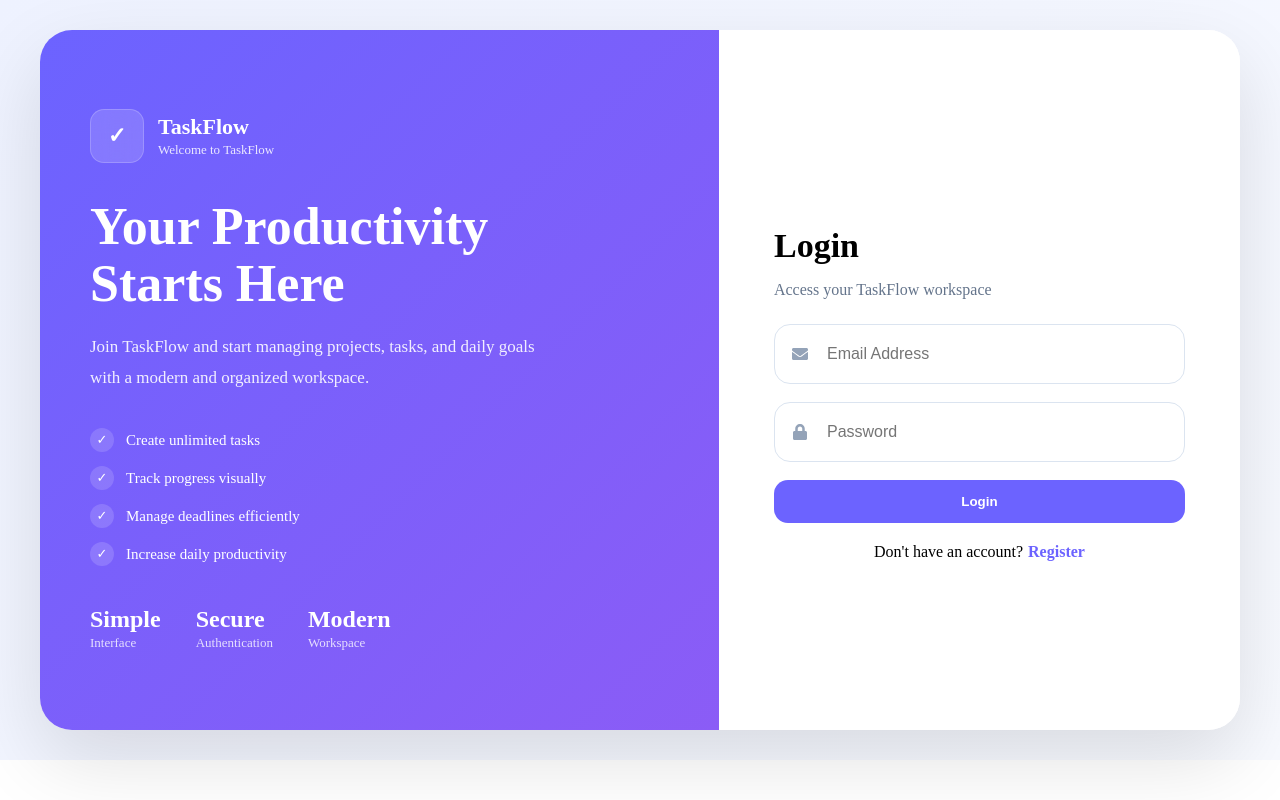
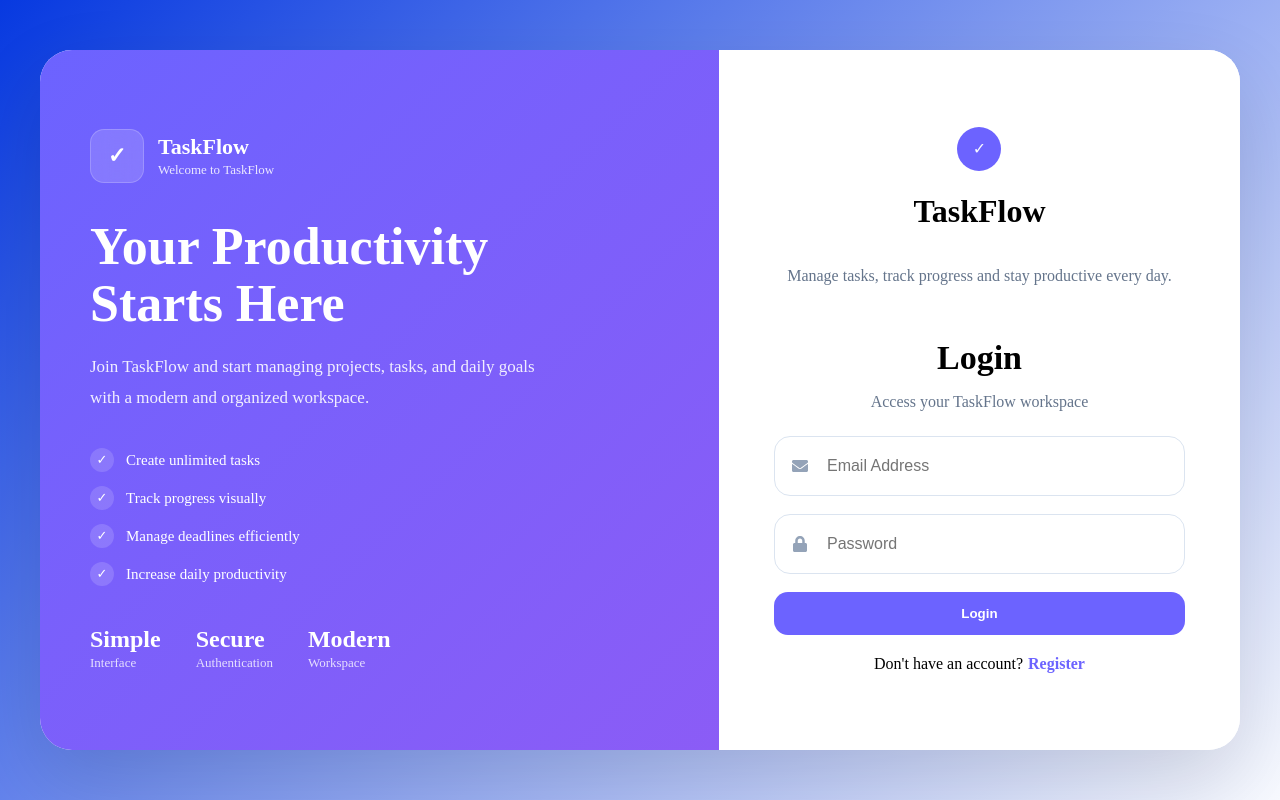
Before and after one commit to Mayur-Rithe-14/task-management-webapp, a React (Vite) app in the folder client/: page /login in a window 1280 px wide. Built offline with nearby package versions, Linux system fonts and the light colour scheme; no server answers.

Commit message:
Login & Register Page Styling Updated

```diff
--- a/client/src/Styles/Auth.css
+++ b/client/src/Styles/Auth.css
@@ -5,11 +5,14 @@ body,
   padding: 0;
   width: 100%;
   height: 100%;
+  display: flex;
+  justify-content: center;
+  align-items: center;
+  background: linear-gradient(135deg, #0739e0 0%, #f8faff 100%);
 }
 
 .auth-page {
-  /* min-height: 100vh; */
-  background: linear-gradient(135deg, #eef2ff 0%, #f8faff 100%);
+  width: 100%;
   display: flex;
   justify-content: center;
   align-items: center;
@@ -231,11 +234,13 @@ body,
 }
 
 .auth-card h2 {
+  text-align: center;
   font-size: 34px;
   margin-bottom: 8px;
 }
 
 .auth-card p {
+  text-align: center;
   color: #64748b;
   margin-bottom: 25px;
 }
@@ -332,7 +337,7 @@ body,
   right: 20%;
 }
 
-@keyframes float {
+/* @keyframes float {
   0% {
     transform: translateY(0px);
   }
@@ -344,7 +349,7 @@ body,
   100% {
     transform: translateY(0px);
   }
-}
+} */
 
 .switch-link {
   color: #6c63ff;
@@ -362,7 +367,7 @@ body,
   animation: cardAppear 0.6s ease;
 }
 
-@keyframes cardAppear {
+/* @keyframes cardAppear {
   from {
     opacity: 0;
     transform: translateY(25px);
@@ -372,7 +377,7 @@ body,
     opacity: 1;
     transform: translateY(0);
   }
-}
+} */
 
 .floating-card {
   display: flex;
@@ -392,7 +397,20 @@ body,
 }
 
 .mobile-auth-header {
-  display: none;
+  display: flex;
+  flex-direction: column;
+  justify-content: center;
+  align-items: center;
+}
+
+.mobile-auth-header .mobile-logo {
+  background-color: #6c63ff;
+  color: #f8faff;
+  padding: 12px;
+  height: 20px;
+  width: 20px;
+  text-align: center;
+  border-radius: 50%;
 }
 
 /* TABLET & MOBILE */
@@ -463,6 +481,7 @@ body,
   }
 
   .auth-card h2 {
+    text-align: center;
     font-size: 28px;
     text-align: center;
   }
--- a/client/src/pages/Login.jsx
+++ b/client/src/pages/Login.jsx
@@ -46,8 +46,8 @@ const Login = () => {
   return (
     <motion.div
       className="auth-page"
-      initial={{opacity: 0}}
-      animate={{opacity: 1}}
+      initial={{opacity: 0, x: -80}}
+      animate={{opacity: 1, x: 0}}
       transition={{duration: 0.5}}
     >
       <div className="auth-main-card">
@@ -117,12 +117,12 @@ const Login = () => {
 
         {/* RIGHT FORM */}
         <div className="auth-form-section">
-          <div className="mobile-auth-header">
-            <div className="mobile-logo">✓</div>
-            <h1>TaskFlow</h1>
-            <p>Manage tasks, track progress and stay productive every day.</p>
-          </div>
           <div className="auth-card">
+            <div className="mobile-auth-header">
+              <div className="mobile-logo">✓</div>
+              <h1>TaskFlow</h1>
+              <p>Manage tasks, track progress and stay productive every day.</p>
+            </div>
             <h2>Login</h2>
             <p>Access your TaskFlow workspace</p>
 
--- a/client/src/pages/Register.jsx
+++ b/client/src/pages/Register.jsx
@@ -35,8 +35,8 @@ const Register = () => {
 
   return (
     <motion.div
-      className="auth-page register-page"
-      initial={{opacity: 0, x: -80}}
+      className="auth-page"
+      initial={{opacity: 0, x: 80}}
       animate={{opacity: 1, x: 0}}
       transition={{duration: 0.5}}
     >
@@ -44,12 +44,12 @@ const Register = () => {
         {/* LEFT FORM */}
 
         <div className="auth-form-section">
-          <div className="mobile-auth-header">
-            <div className="mobile-logo">✓</div>
-            <h1>TaskFlow</h1>
-            <p>Manage tasks, track progress and stay productive every day.</p>
-          </div>
           <div className="auth-card">
+            <div className="mobile-auth-header">
+              <div className="mobile-logo">✓</div>
+              <h1>TaskFlow</h1>
+              <p>Manage tasks, track progress and stay productive every day.</p>
+            </div>
             <h2>Create Account</h2>
             <p>Join TaskFlow today</p>
 
```
